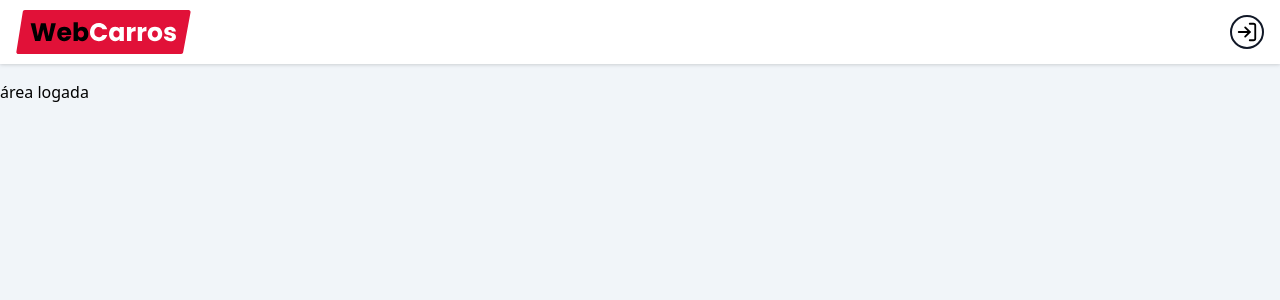
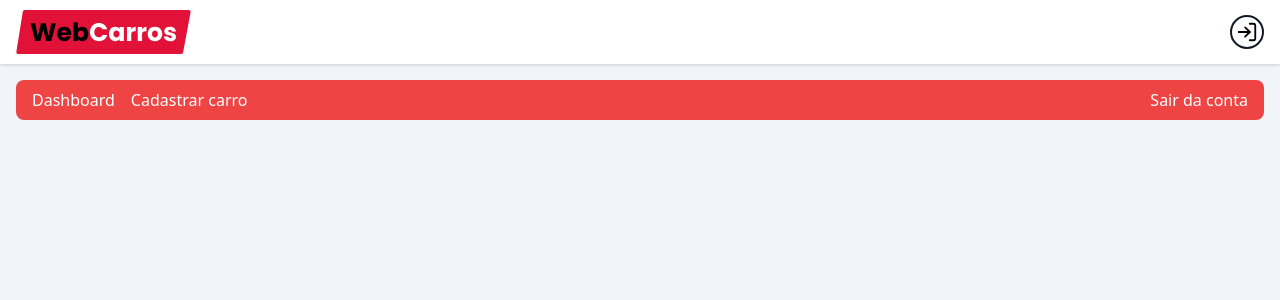
Before and after one commit to enyllaoliveira/carTrade, a React (Vite) app: page /dashboard in a window 1280 px wide. Shown: the top 300 px of the page. Built offline with nearby package versions, Linux system fonts and the light colour scheme; no server answers; sample sign-in values are in the browser's storage.

Commit message:
dashboard-header

```diff
--- /dev/null
+++ b/src/components/painelHeader/index.tsx
@@ -0,0 +1,18 @@
+import { Link } from "react-router-dom";
+import { signOut } from "firebase/auth";
+import { auth } from "../../services/firebaseConnection";
+
+async function handleLogout() {
+    await signOut(auth);
+}
+
+export function DashboardHeader() {
+  return (
+    <div className="w-full items-center flex h-10 bg-red-500 rounded-lg text-white font-medium gap-4 px-4 mb-4">
+      <Link to="/dashboard"> Dashboard </Link>
+      <Link to="/dashboard/new"> Cadastrar carro </Link>
+
+      <button className="ml-auto" onClick={handleLogout}> Sair da conta</button>
+    </div>
+  );
+}
--- a/src/pages/dashboard/index.tsx
+++ b/src/pages/dashboard/index.tsx
@@ -1,10 +1,11 @@
+import Container from "../../components/container";
+import { DashboardHeader } from "../../components/painelHeader";
+
 export function Dashboard() {
 
     return (
-      <>
-        <div>
-          <h1> área logada</h1>
-          </div>
-      </>
+      <Container>
+          <DashboardHeader />
+      </Container>
     )
   }
```
